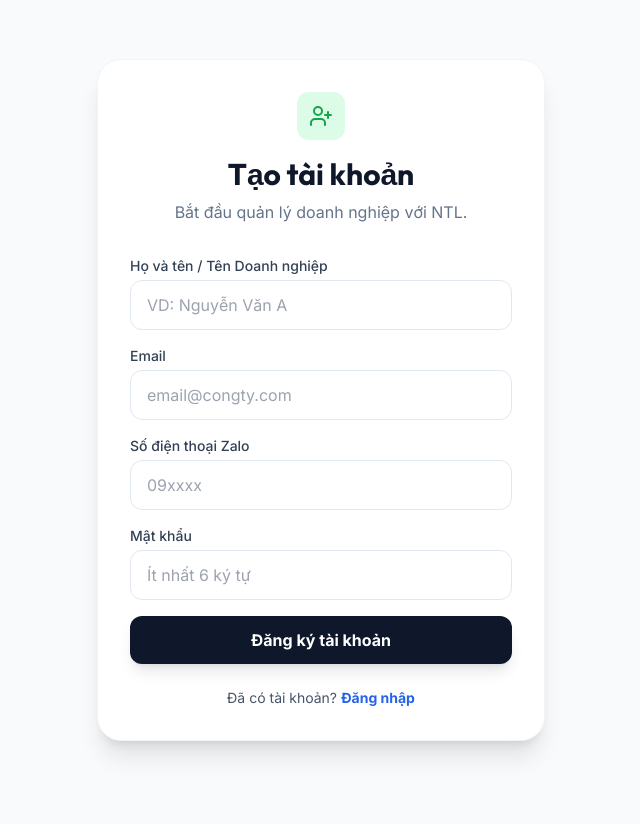
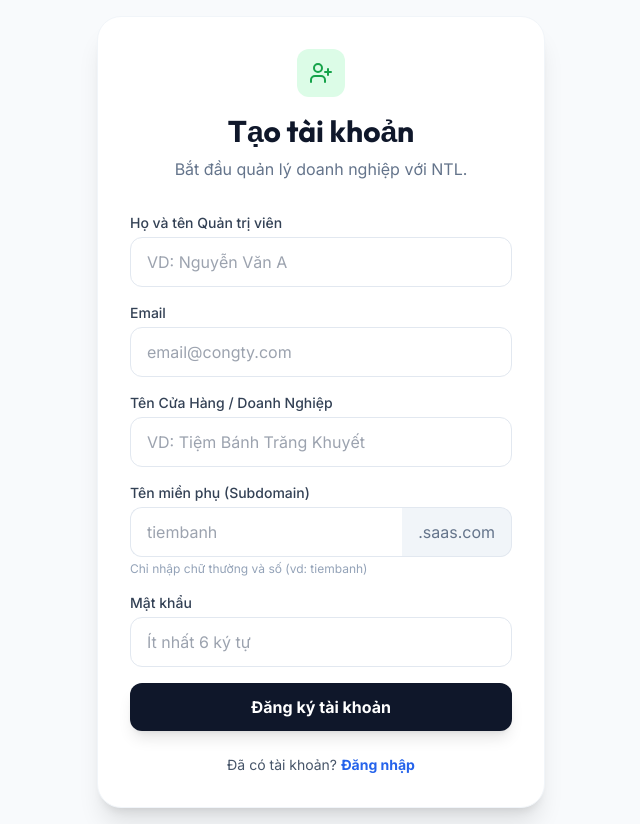
Before and after one commit to locbinhthuong/saas_portal, a React (Vite) app: page /register in a window 1280 px wide. Shown: the whole page, without its empty margins (319-959 px from the left). Before the commit the page ends 800 px from the top, so only its background shows below. Built offline with nearby package versions, Linux system fonts and the light colour scheme.

Commit message:
Fix register logic and add subdomain to form

```diff
--- a/src/pages/Register.jsx
+++ b/src/pages/Register.jsx
@@ -4,13 +4,13 @@ import { useAuth } from '../data/AuthContext';
 import { UserPlus } from 'lucide-react';
 
 export default function Register() {
-  const [formData, setFormData] = useState({ name: '', email: '', phone: '', password: '' });
+  const [formData, setFormData] = useState({ name: '', email: '', storeName: '', subdomain: '', password: '' });
   const { register } = useAuth();
   const navigate = useNavigate();
 
-  const handleSubmit = (e) => {
+  const handleSubmit = async (e) => {
     e.preventDefault();
-    const result = register(formData.name, formData.email, formData.password, formData.phone);
+    const result = await register(formData.name, formData.email, formData.password, formData.storeName, formData.subdomain);
     if (result.success) {
        navigate('/dashboard', { replace: true });
     } else {
@@ -31,7 +31,7 @@ export default function Register() {
 
         <form onSubmit={handleSubmit} className="space-y-4">
           <div>
-            <label className="block text-sm font-medium text-slate-700 mb-1">Họ và tên / Tên Doanh nghiệp</label>
+            <label className="block text-sm font-medium text-slate-700 mb-1">Họ và tên Quản trị viên</label>
             <input type="text" required value={formData.name} onChange={e => setFormData({...formData, name: e.target.value})} className="w-full px-4 py-3 rounded-xl border border-slate-200 focus:border-primary-500 focus:ring-2 outline-none" placeholder="VD: Nguyễn Văn A" />
           </div>
           <div>
@@ -39,8 +39,16 @@ export default function Register() {
             <input type="email" required value={formData.email} onChange={e => setFormData({...formData, email: e.target.value})} className="w-full px-4 py-3 rounded-xl border border-slate-200 focus:border-primary-500 focus:ring-2 outline-none" placeholder="email@congty.com" />
           </div>
           <div>
-            <label className="block text-sm font-medium text-slate-700 mb-1">Số điện thoại Zalo</label>
-            <input type="tel" required value={formData.phone} onChange={e => setFormData({...formData, phone: e.target.value})} className="w-full px-4 py-3 rounded-xl border border-slate-200 focus:border-primary-500 focus:ring-2 outline-none" placeholder="09xxxx" />
+            <label className="block text-sm font-medium text-slate-700 mb-1">Tên Cửa Hàng / Doanh Nghiệp</label>
+            <input type="text" required value={formData.storeName} onChange={e => setFormData({...formData, storeName: e.target.value})} className="w-full px-4 py-3 rounded-xl border border-slate-200 focus:border-primary-500 focus:ring-2 outline-none" placeholder="VD: Tiệm Bánh Trăng Khuyết" />
+          </div>
+          <div>
+            <label className="block text-sm font-medium text-slate-700 mb-1">Tên miền phụ (Subdomain)</label>
+            <div className="flex items-center">
+              <input type="text" required value={formData.subdomain} onChange={e => setFormData({...formData, subdomain: e.target.value.toLowerCase().replace(/[^a-z0-9]/g, '')})} className="w-full px-4 py-3 rounded-l-xl border border-slate-200 border-r-0 focus:border-primary-500 focus:ring-2 outline-none" placeholder="tiembanh" />
+              <span className="bg-slate-100 border border-slate-200 border-l-0 px-4 py-3 rounded-r-xl text-slate-500">.saas.com</span>
+            </div>
+            <p className="text-xs text-slate-400 mt-1">Chỉ nhập chữ thường và số (vd: tiembanh)</p>
           </div>
           <div>
             <label className="block text-sm font-medium text-slate-700 mb-1">Mật khẩu</label>
```
Also changed, not shown: 1 other file (tests, documents, lock files or other folders).
